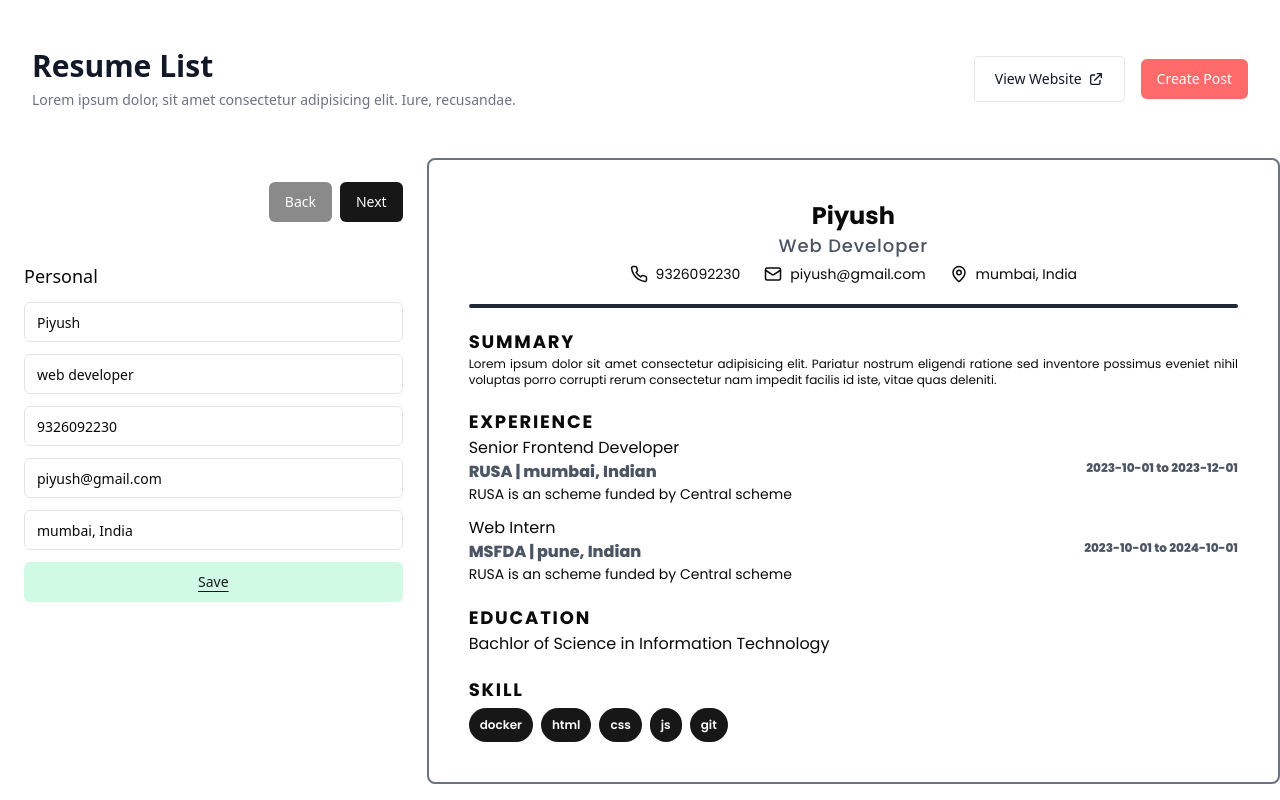
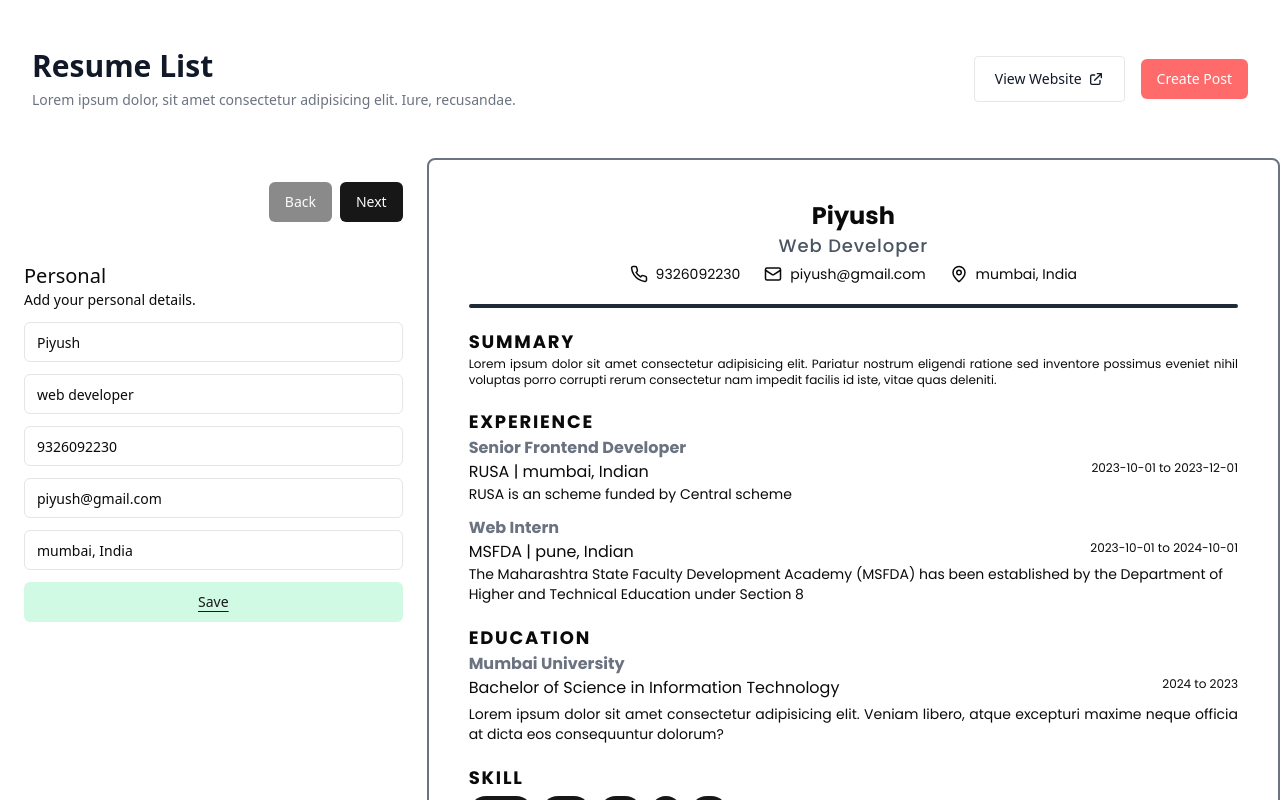
Before and after one commit to Piyush-linux/resume-ai, a React (Vite) app: page /resume/edit/1 in a window 1280 px wide. Shown: the top 800 px of the page. Built offline with nearby package versions, Linux system fonts and the light colour scheme; no server answers.

Commit message:
feat: Education Sec v2

```diff
--- a/data/dummy.js
+++ b/data/dummy.js
@@ -4,6 +4,7 @@ const data = {
     phone: "9326092230",
     mail: "piyush@gmail.com",
     location: "mumbai, India",
+    summary: "Lorem ipsum dolor sit amet consectetur adipisicing elit. Pariatur nostrum eligendi ratione sed inventore possimus eveniet nihil voluptas porro corrupti rerum consectetur nam impedit facilis id iste, vitae quas deleniti.",
     experience: [{
         position: "Senior Frontend Developer",
         company: "RUSA",
@@ -17,9 +18,16 @@ const data = {
         location: "pune, Indian",
         startDate: "2023-10-01",
         endDate: "2024-10-01",
-        summary: "RUSA is an scheme funded by Central scheme"
+        summary: "The Maharashtra State Faculty Development Academy (MSFDA) has been established by the Department of Higher and Technical Education under Section 8 "
     }],
-    summary: "Lorem ipsum dolor sit amet consectetur adipisicing elit. Pariatur nostrum eligendi ratione sed inventore possimus eveniet nihil voluptas porro corrupti rerum consectetur nam impedit facilis id iste, vitae quas deleniti.",
+    education:[{
+        university:"Mumbai University",
+        degree:"Bachelor of Science",
+        major:"Information Technology",
+        startDate:"2023-10-01",
+        endDate:"2024-10-01",
+        summary:"Lorem ipsum dolor sit amet consectetur adipisicing elit. Veniam libero, atque excepturi maxime neque officia at dicta eos consequuntur dolorum?"
+    }],
     skills: ['docker', 'html', 'css', 'js', 'git'],
 
 }
--- a/src/routes/app/dashboard/resume/edit/[id]/components/FormSection/educationForm.jsx
+++ b/src/routes/app/dashboard/resume/edit/[id]/components/FormSection/educationForm.jsx
@@ -1,17 +1,26 @@
+import { useContext, useEffect, useState } from "react";
+import { ResumeContext } from "@/context/ResumeInfo";
+import { useParams } from "react-router-dom";
 import { Button } from "@/components/ui/button";
 import { Input } from "@/components/ui/input";
 import { Loader2, SquarePlus, SquareX } from "lucide-react";
-import { useState } from "react";
+import { Textarea } from "@/components/ui/textarea";
 
 export default function EducationForm() {
 
+    let { resumeInfo, setResumeInfo } = useContext(ResumeContext)
+    let { id } = useParams();
     let [loading, setLoading] = useState(false);
-    let [eduList, setEduList] = useState([
-        {
-            name: "",
-            date: ""
-        }
-    ]);
+    let [eduList, setEduList] = useState([]);
+
+
+    let handleInput = (e,index) => {
+        const newEntries = eduList.slice();
+        const { name, value } = e.target;
+        newEntries[index][name] = value;
+        setEduList(newEntries);
+        console.log(eduList)
+    }
 
     let handleRemoveEdu = () => {
         let entries = eduList.slice(0, -1);
@@ -19,10 +28,16 @@ export default function EducationForm() {
     }
 
     let handleAddEdu = () => {
-        setEduList([...eduList, {
-            name: "",
-            date: ""
-        }])
+        setEduList([...eduList,
+            {
+                university:"",
+                degree:"",
+                major:"",
+                startDate:"",
+                endDate:"",
+                summary:""
+            }
+        ])
     }
 
     let handleSave = () => {
@@ -30,19 +45,35 @@ export default function EducationForm() {
     }
 
 
+    useEffect(()=>{
+        resumeInfo?.education.length > 0 && setEduList(resumeInfo?.education)
+    },[])
+    useEffect(() => {
+        setResumeInfo({
+            ...resumeInfo,
+            education: eduList
+        });
+
+    }, [eduList]);
+
+
     return (
         <div className="w-full">
-            <div className="text-lg mb-3">
-                Education
+            <div className="content mb-3">
+                <div className="text-xl">Education</div>
+                <div className="text-sm">Add your educational details.</div>
             </div>
-            <div className="w-full space-y-6 overflow-y-scroll h-[250px]">
-                {eduList.length > 0 && eduList.map((itm, index) => {
+            <div className="w-full space-y-6 overflow-y-scroll h-[400px]">
+                {eduList.length > 0 && eduList?.map((itm, index) => {
                     return (
-                        <form className="w-full border-2 space-y-3 border-gray-600 p-6 rounded-lg">
+                        <form className="w-full border-2 space-y-3 border-gray-600 p-6 rounded-lg" key={index}>
                             <div className="">No. {index + 1} </div>
-                            <Input placeholder="Name..." />
-                            <Input placeholder="Marks" />
-                            <Input placeholder="Date" />
+                            <Input name="university" placeholder="university" onChange={(e) => handleInput(e,index)} defaultValue={itm.university} />
+                            <Input name="degree" placeholder="degree" onChange={(e) => handleInput(e,index)} defaultValue={itm.degree} />
+                            <Input name="major" placeholder="major" onChange={(e) => handleInput(e,index)} defaultValue={itm.major} />
+                            <Input type="date" name="startDate" placeholder="startDate" onChange={(e) => handleInput(e,index)} defaultValue={itm.startDate} />
+                            <Input type="date" name="endDate" placeholder="endDate" onChange={(e) => handleInput(e,index)} defaultValue={itm.endDate} />
+                            <Textarea name="summary" placeholder="summary" defaultValue={itm.summary} onChange={(e) => handleInput(e, index)} />
                         </form>
                     )
                 })}
--- a/src/routes/app/dashboard/resume/edit/[id]/components/FormSection/experienceForm.jsx
+++ b/src/routes/app/dashboard/resume/edit/[id]/components/FormSection/experienceForm.jsx
@@ -43,8 +43,8 @@ export default function ExperienceForm() {
         console.log("Hello !")
         setLoading(true)
         try {
-            console.log({experience: expList})
-            let data = await API.UpdateSingleResume(id, { data: {experience: expList} });
+            console.log({ experience: expList })
+            let data = await API.UpdateSingleResume(id, { data: { experience: expList } });
             console.log(data)
         } catch (error) {
             console.log(error)
@@ -57,9 +57,9 @@ export default function ExperienceForm() {
     // })
 
 
-    useEffect(()=>{
+    useEffect(() => {
         resumeInfo?.experience.length > 0 && setExpList(resumeInfo?.experience)
-    },[])
+    }, [])
     useEffect(() => {
         setResumeInfo({
             ...resumeInfo,
@@ -70,10 +70,11 @@ export default function ExperienceForm() {
 
     return (
         <div className="w-full">
-            <div className="text-lg mb-3">
-                Experinence
+            <div className="content mb-3">
+                <div className="text-xl"> Experinence</div>
+                <div className="text-sm">Add your experinecial details.</div>
             </div>
-            <div className="w-full space-y-6 overflow-y-scroll h-[400px]">
+            <div className="w-full space-y-6 overflow-y-scroll h-[440px]">
                 {expList.length > 0 && expList.map((itm, index) => {
                     return (
                         <form key={index} className="w-full border-2 space-y-3 border-gray-600 p-6 rounded-lg">
--- a/src/routes/app/dashboard/resume/edit/[id]/components/FormSection/personalForm.jsx
+++ b/src/routes/app/dashboard/resume/edit/[id]/components/FormSection/personalForm.jsx
@@ -20,9 +20,9 @@ export default function PersonalForm() {
             [name]: value
         })
         )
-        setFormData(formData =>({
+        setFormData(formData => ({
             ...formData,
-            [name]:value
+            [name]: value
         }))
     }
 
@@ -31,7 +31,7 @@ export default function PersonalForm() {
         e.preventDefault();
         console.log(formData)
         try {
-            let data = await API.UpdateSingleResume(id, {data:formData});
+            let data = await API.UpdateSingleResume(id, { data: formData });
 
             console.log(data);
         } catch (error) {
@@ -41,9 +41,11 @@ export default function PersonalForm() {
 
     return (
         <div className="w-full">
-            <div className="text-lg mb-3">
-                Personal
+            <div className="content mb-3">
+                <div className="text-xl">Personal</div>
+                <div className="text-sm">Add your personal details.</div>
             </div>
+
             <form className="w-full space-y-3" onSubmit={formSubmit}>
                 <Input type="text" name="name" defaultValue={resumeInfo.name} placeholder="Name" onChange={handleInput} />
                 <Input type="text" name="position" defaultValue={resumeInfo.position} placeholder="Job Position" onChange={handleInput} />
--- a/src/routes/app/dashboard/resume/edit/[id]/components/PreviewSection/educationPreview.jsx
+++ b/src/routes/app/dashboard/resume/edit/[id]/components/PreviewSection/educationPreview.jsx
@@ -1,10 +1,24 @@
+import { ResumeContext } from "@/context/ResumeInfo";
+import { useContext } from "react";
+
 export default function EducationPreview() {
-    return(
+
+    let { resumeInfo, setResumeInfo } = useContext(ResumeContext);
+
+    return (
         <div className="w-full">
             <div className="text-lg font-bold tracking-widest uppercase">education</div>
-            <div className="">
-                <div className="text-md">Bachlor of Science in Information Technology</div>
-            </div>
+            {resumeInfo?.name && resumeInfo?.education.map((itm, i) => {
+                return (
+                    <div className="mb-3" key={i}>
+                        <div className="font-bold text-gray-500 text-md"> {itm?.university} </div>
+                        <div className="flex justify-between mb-1"> <span className="text-md">{itm?.degree} in {itm?.major}</span> <span className="text-xs">2024 to 2023</span>   </div>
+                        <div className="text-sm text-justify"> {itm?.summary} </div>
+                    </div>
+                )
+            })}
+
+
         </div>
     )
 }
--- a/src/routes/app/dashboard/resume/edit/[id]/components/PreviewSection/experiencePreview.jsx
+++ b/src/routes/app/dashboard/resume/edit/[id]/components/PreviewSection/experiencePreview.jsx
@@ -13,8 +13,8 @@ let {resumeInfo, setResumeInfo} = useContext(ResumeContext);
                 { resumeInfo?.name  && resumeInfo?.experience.map((x, i) => {
                     return (
                         <div className="" key={i}>
-                            <div className="text-md"> {x?.position} </div>
-                            <div className="text-md font-extrabold text-gray-600 w-full flex justify-between"> <span>{x?.company} | {x?.location}</span> <span className=" text-xs"> {x.startDate} to {x.endDate}  </span>  </div>
+                            <div className="text-md font-bold text-gray-500"> {x?.position} </div>
+                            <div className="text-md w-full flex justify-between"> <span>{x?.company} | {x?.location}</span> <span className=" text-xs"> {x.startDate} to {x.endDate}  </span>  </div>
                             <div className="text-sm">{x?.summary}</div>
                         </div>
                     )
```
Also changed, not shown: src/routes/app/dashboard/resume/edit/[id]/components/FormSection/summaryForm.jsx (+14 -13 lines).
